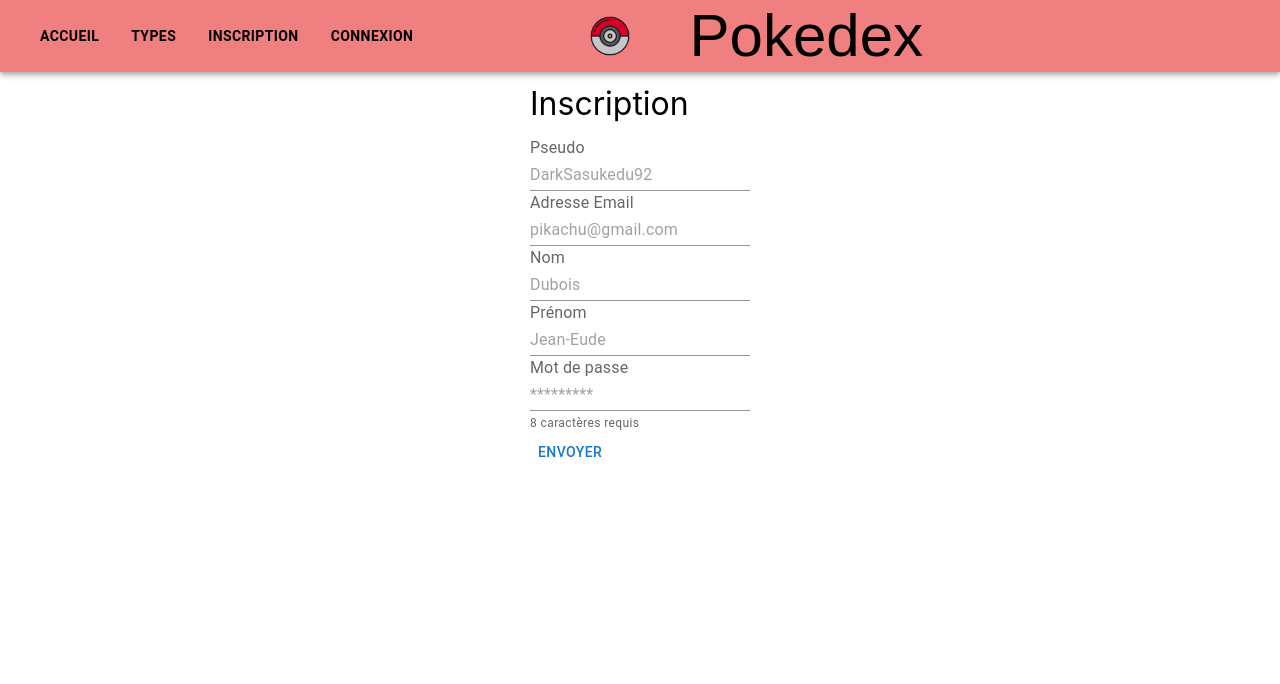
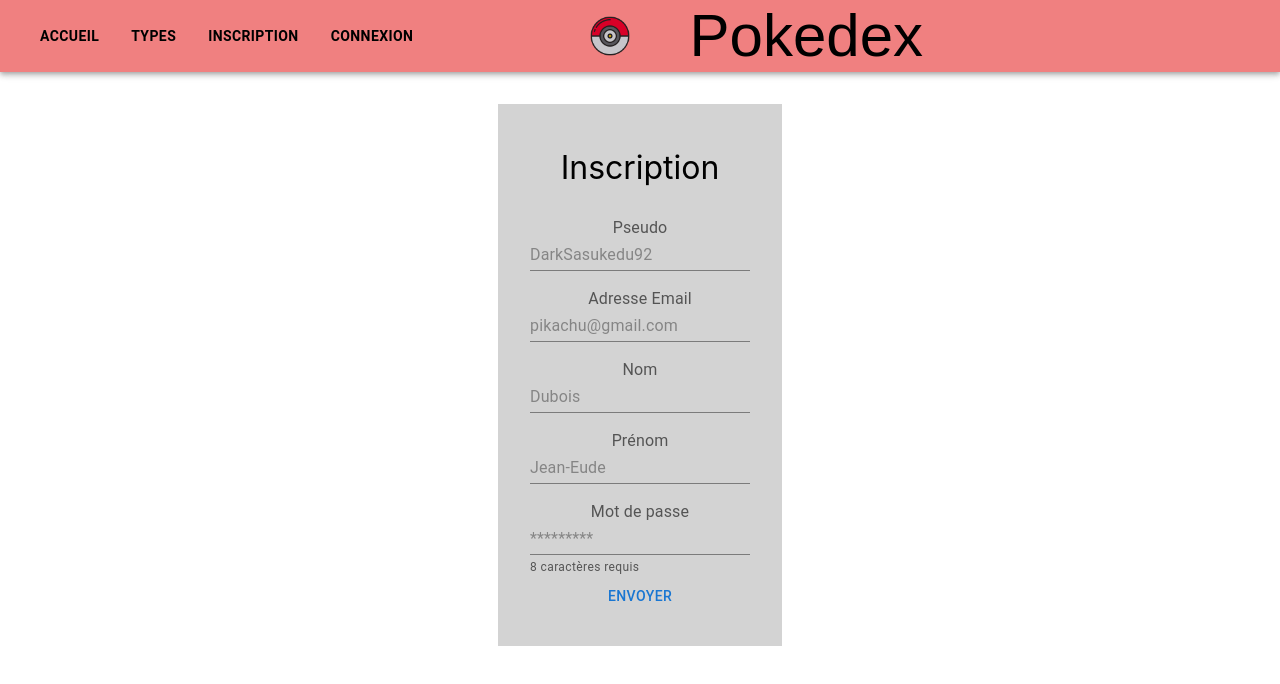
Before and after one commit to Alexandre-Saudemont/poke-test, a React (Create React App) app in the folder client/: page /Inscription in a window 1280 px wide. Shown: the top 684 px of the page. Built offline with nearby package versions, Linux system fonts and the light colour scheme; no server answers; a web font is replaced by a local one.

Commit message:
style connexion inscription

```diff
--- a/client/src/components/Connexion/Connexion.css
+++ b/client/src/components/Connexion/Connexion.css
@@ -1,6 +1,7 @@
 .connexion-container{
     display: flex;
     justify-content: center;
+    margin-top:2em
 }
 
 .connexion-title{
@@ -11,3 +12,7 @@
 .connexion-subcontainer{
     max-width: 12rem;
 }
+.connexion-input-label{
+    margin-top:1em;
+    text-align:center
+}
--- a/client/src/components/Connexion/Connexion.js
+++ b/client/src/components/Connexion/Connexion.js
@@ -16,7 +16,7 @@
         setOpen(false)
     }
 
-    const style = {
+    const styleModalBox = {
         display: 'flex',
         position: 'absolute',
         top: '50%',
@@ -36,6 +36,11 @@
         fontWeigth: 'bold',
     };
 
+    const styleBox={
+        bgcolor: 'lightgrey',
+        p:"2rem",
+        textAlign:"center"
+      }
 
     async function handleSubmit(e) {
         e.preventDefault();
@@ -62,16 +67,22 @@
     useEffect(() => {
         setIsActive(false);
         }, []);
+
     return (
-
         <div className="connexion-container">
+        <Box
+        sx={styleBox}
+        >
             <div className="connexion-subcontainer">
                 <h2 className="connexion-title">Se connecter</h2>
                 <form
                     action="submit"
                     onSubmit={handleSubmit}
                 >
-                    <InputLabel htmlFor="email">
+                    <InputLabel
+                    htmlFor="email"
+                    className="connexion-input-label"
+                    >
                         Adresse Email
                     </InputLabel>
                     <Input
@@ -81,7 +92,10 @@
                         placeholder="pikachu@gmail.com"
                         onChange={(e) => setEmail(e.target.value)}
                     />
-                    <InputLabel htmlFor="password">
+                    <InputLabel
+                    htmlFor="password"
+                    className="connexion-input-label"
+                    >
                         Mot de passe
                     </InputLabel>
                     <Input
@@ -91,10 +105,13 @@
                         placeholder="*******"
                         onChange={(e) => setPassword(e.target.value)}
                     />
-                    <Button type="submit">
+                    <div>
+                        <Button
+                        type="submit"
+                        >
                         Envoyer
-                    </Button>
-
+                        </Button>
+                    </div>
                 </form>
             </div>
 
@@ -105,12 +122,13 @@
             onClose={handleClose}
            >
             <Box
-            sx={style}>
+            sx={styleModalBox}>
                 {error}
             </Box>
 
             </Modal>
             }
+        </Box>
         </div>
     )
 }
--- a/client/src/components/DetailsType/DetailsType.css
+++ b/client/src/components/DetailsType/DetailsType.css
@@ -1,14 +1,22 @@
-.detail{
+.detail-type{
     display:flex;
     flex-wrap: wrap;
     justify-content: center;
 
 }
-.detail-name{
+.detail-type-name{
     color:white;
     font-weight: bold;
+    font-size:1.4em;
 }
 
-.detail-container{
+.detail-type-container{
+    width:fit-content;
+    height:fit-content;
+    margin: 1rem;
+    padding: 1rem;
+    background-color: lightcoral;
+    color:white;
+    border-radius: 2%;
     text-align:center
 }
--- a/client/src/components/DetailsType/DetailsType.js
+++ b/client/src/components/DetailsType/DetailsType.js
@@ -8,18 +8,18 @@
     const { state } = useLocation();
     return (
         <>
-        <div className="detail">
+        <div className="detail-type">
             {state.data.map((data) => (
-                <div className="detail-container" key={data.id}>
-                    <h2 className="detail-name"> {data.nom}</h2>
+                <div className="detail-type-container" key={data.id}>
+                    <h2 className="detail-type-name"> {data.nom}</h2>
                     <img src={data.url} alt="pokemon" />
                     <Box>
-                    <h3 >pv : {data.pv}</h3>
-                    <h3>attaque : {data.attaque}</h3>
-                    <h3>attaque spé : {data.attaque_spe}</h3>
-                    <h3>defense : {data.defense}</h3>
-                    <h3>defense spé : {data.defense_spe}</h3>
-                    <h3>vitesse : {data.vitesse}</h3>
+                    <h3 >Pv : {data.pv}</h3>
+                    <h3>Attaque : {data.attaque}</h3>
+                    <h3>Attaque spéciale : {data.attaque_spe}</h3>
+                    <h3>Défense : {data.defense}</h3>
+                    <h3>Défense spéciale : {data.defense_spe}</h3>
+                    <h3>Vitesse : {data.vitesse}</h3>
                     </Box>
                 </div>
             ))}
--- a/client/src/components/Inscription/Inscription.css
+++ b/client/src/components/Inscription/Inscription.css
@@ -1,6 +1,7 @@
 .inscription-container{
     display: flex;
     justify-content: center;
+    margin-top:2em
 }
 
 .inscription-title{
@@ -12,3 +13,7 @@
     display: flex;
 
 }
+.inscription-input-label{
+    margin-top: 1em;
+    text-align: center;
+}
--- a/client/src/components/Inscription/Inscription.js
+++ b/client/src/components/Inscription/Inscription.js
@@ -1,11 +1,8 @@
 import { useState, useEffect } from 'react';
 import { RegisterRequest } from '../../requests'
 import {useNavigate} from "react-router-dom"
-import Input from '@mui/material/Input';
-import InputLabel from '@mui/material/InputLabel';
-import Button from '@mui/material/Button';
-import { FormHelperText } from '@mui/material';
-import  Modal  from '@mui/material/Modal';
+import { FormHelperText, InputLabel, Input, Modal, Box, Button } from '@mui/material';
+
 import './Inscription.css';
 
 function Inscription({setIsActive}) {
@@ -20,7 +17,8 @@
     const [open, setOpen] = useState(false);
     const [number, setNumber] = useState(5)
     const navigate = useNavigate();
-    const style = {
+
+    const styleModal = {
         position: 'relative',
         top: '30%',
         left: '50%',
@@ -37,6 +35,12 @@
         borderRadius:'15px',
         fontWeigth:'bold',
       };
+
+      const styleBox={
+        bgcolor: 'lightgrey',
+        p:"2rem",
+        textAlign:"center"
+      }
 
     const timeOutFunction = () => {
         navigate('/Connexion');
@@ -80,7 +84,7 @@
                     open={open}
                     onClose={handleClose}
                     className="inscription-modal"
-                    sx={style}
+                    sx={styleModal}
                 >
                     <div>
                          {success}
@@ -90,13 +94,16 @@
 
                 </Modal> :
                 <>
-                    <div>
+                    <Box sx={styleBox}>
                         <h2 className="inscription-title">Inscription</h2>
                         <form
                             action="submit"
                             onSubmit={handleSubmit}
                         >
-                            <InputLabel htmlFor='username'>
+                            <InputLabel
+                            htmlFor='username'
+                            className="inscription-input-label"
+                            >
                                 Pseudo
                             </InputLabel>
                             <Input
@@ -107,7 +114,10 @@
                                 placeholder="DarkSasukedu92"
                                 onChange={(e) => setUsername(e.target.value)}
                             />
-                            <InputLabel htmlFor='email'>
+                            <InputLabel
+                            htmlFor='email'
+                            className="inscription-input-label"
+                            >
                                 Adresse Email
                             </InputLabel>
                             <Input
@@ -118,7 +128,10 @@
                                 placeholder="pikachu@gmail.com"
                                 onChange={(e) => setEmail(e.target.value)}
                             />
-                            <InputLabel htmlFor='lastname'>
+                            <InputLabel
+                            htmlFor='lastname'
+                            className="inscription-input-label"
+                            >
                                 Nom
                             </InputLabel>
                             <Input
@@ -129,7 +142,10 @@
                                 placeholder="Dubois"
                                 onChange={(e) => setLastname(e.target.value)}
                             />
-                            <InputLabel htmlFor='firstname'>
+                            <InputLabel
+                            htmlFor='firstname'
+                            className="inscription-input-label"
+                            >
                                 Prénom
                             </InputLabel>
                             <Input
@@ -140,7 +156,10 @@
                                 placeholder="Jean-Eude"
                                 onChange={(e) => setFirstname(e.target.value)}
                             />
-                            <InputLabel htmlFor='password'>
+                            <InputLabel
+                            htmlFor='password'
+                            className="inscription-input-label"
+                            >
                                 Mot de passe
                             </InputLabel>
                             <Input
@@ -153,15 +172,18 @@
                                 onChange={(e) => setPassword(e.target.value)}
                             />
                             <FormHelperText
-                                id="password-text">
+                                id="password-text"
+                            >
                                 8 caractères requis
                             </FormHelperText>
-                            <Button type="submit">
+                            <Button
+                            type="submit"
+                            >
                                 Envoyer
                             </Button>
 
                         </form>
-                    </div>
+                    </Box>
                 </>
             }
             {
```
